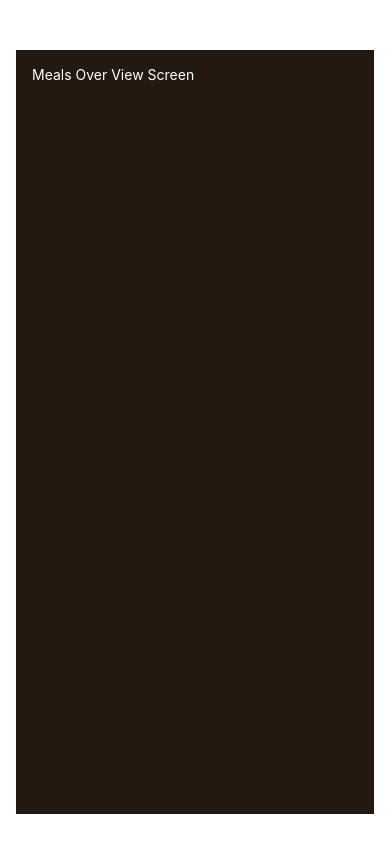
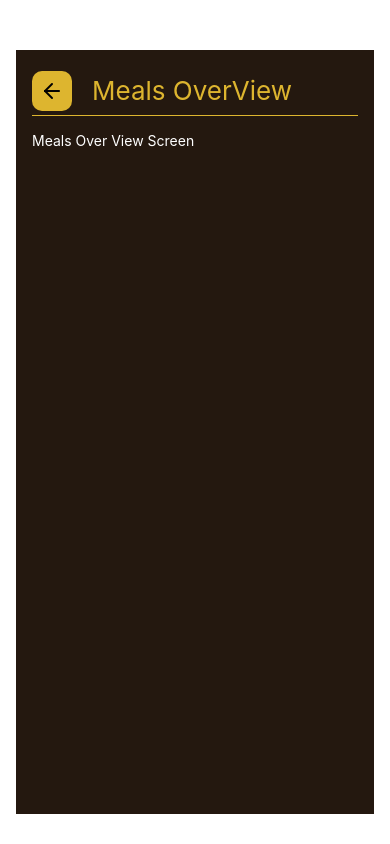
Before and after one commit to SnezhanaKorsak/meals-course-app, a React Native app: screen /MealsOverViewScreen in a window 390 px wide. Built offline with nearby package versions, Linux system fonts and the light colour scheme.

Commit message:
#4 BackButton and Title

```diff
--- /dev/null
+++ b/components/BackButton.tsx
@@ -0,0 +1,26 @@
+import { Pressable, StyleSheet } from 'react-native';
+import { useNavigation } from '@react-navigation/native';
+import { Feather } from '@expo/vector-icons';
+
+import { Colors } from '../theme/colors';
+
+export const BackButton = () => {
+  const navigation = useNavigation();
+
+  return (
+    <Pressable style={styles.btn} onPress={() => navigation.goBack()}>
+      <Feather name="arrow-left" size={24} />
+    </Pressable>
+  );
+};
+
+const styles = StyleSheet.create({
+  btn: {
+    width: 40,
+    height: 40,
+    borderRadius: 10,
+    backgroundColor: Colors.accent,
+    justifyContent: 'center',
+    alignItems: 'center',
+  },
+});
--- /dev/null
+++ b/components/Title.tsx
@@ -0,0 +1,33 @@
+import { StyleSheet, View, Text } from 'react-native';
+import { BackButton } from './BackButton';
+import { Colors } from '../theme/colors';
+
+type Props = {
+  title: string;
+}
+
+export const Title = ({ title }: Props) => {
+  return (
+    <View style={styles.container}>
+      <BackButton />
+      <Text style={styles.title}>{title}</Text>
+    </View>
+  );
+};
+
+const styles = StyleSheet.create({
+  container: {
+    height: 50,
+    flexDirection: 'row',
+    alignItems: 'center',
+    borderBottomWidth: 1,
+    borderBottomColor: Colors.accent,
+    marginBottom: 16,
+  },
+
+  title: {
+    marginLeft: 20,
+    fontSize: 26,
+    color: Colors.accent,
+  },
+});
--- a/screens/MealsOverViewScreen.tsx
+++ b/screens/MealsOverViewScreen.tsx
@@ -1,8 +1,10 @@
 import { View, Text, StyleSheet } from 'react-native';
+import { Title } from '../components/Title';
 
 export const MealsOverViewScreen = () => {
   return (
     <View style={styles.container}>
+      <Title title="Meals OverView" />
       <Text style={{ color: 'white' }}>Meals Over View Screen</Text>
     </View>
   );
--- /dev/null
+++ b/theme/colors.ts
@@ -0,0 +1,3 @@
+export const Colors = {
+  accent: '#ddb52f',
+}
```
